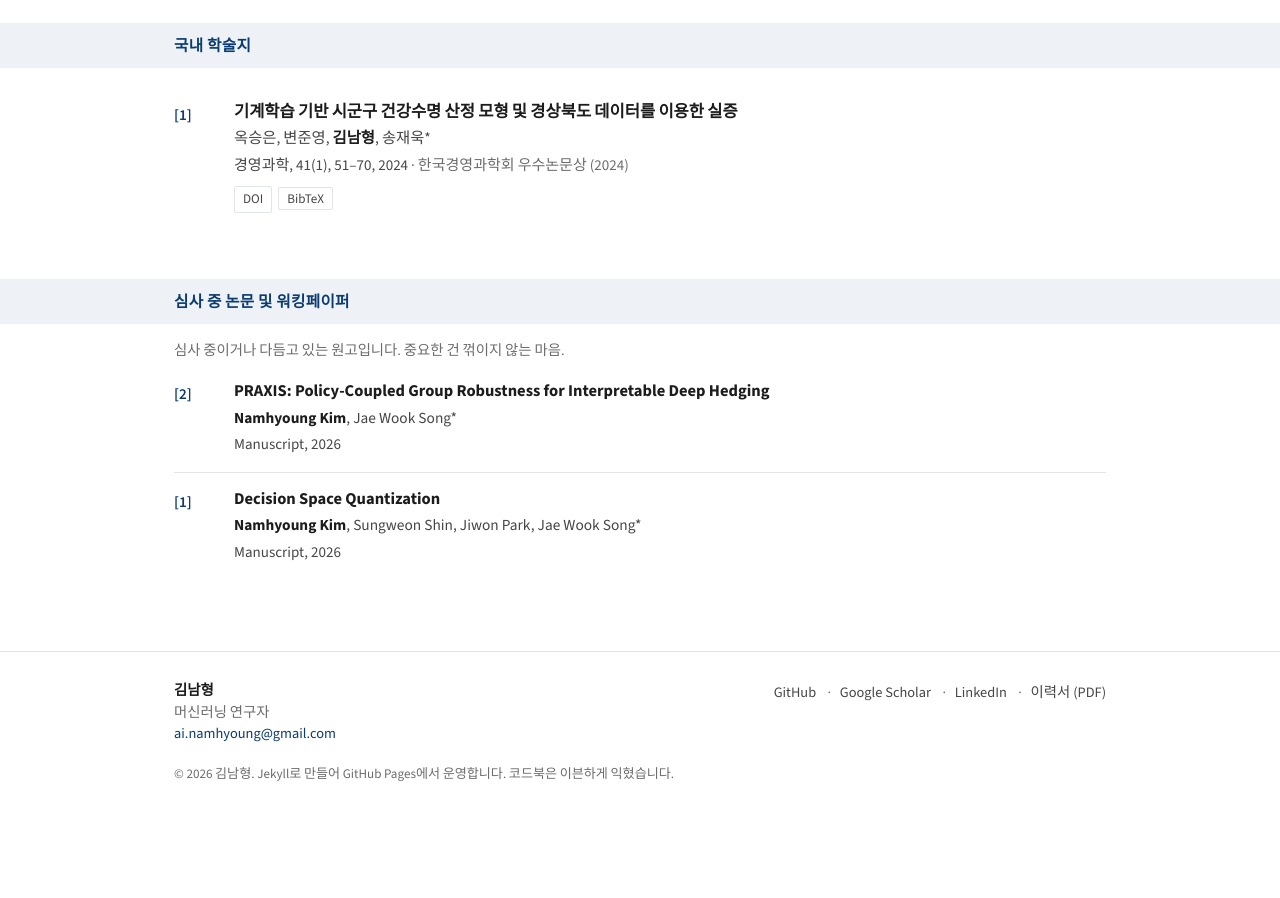
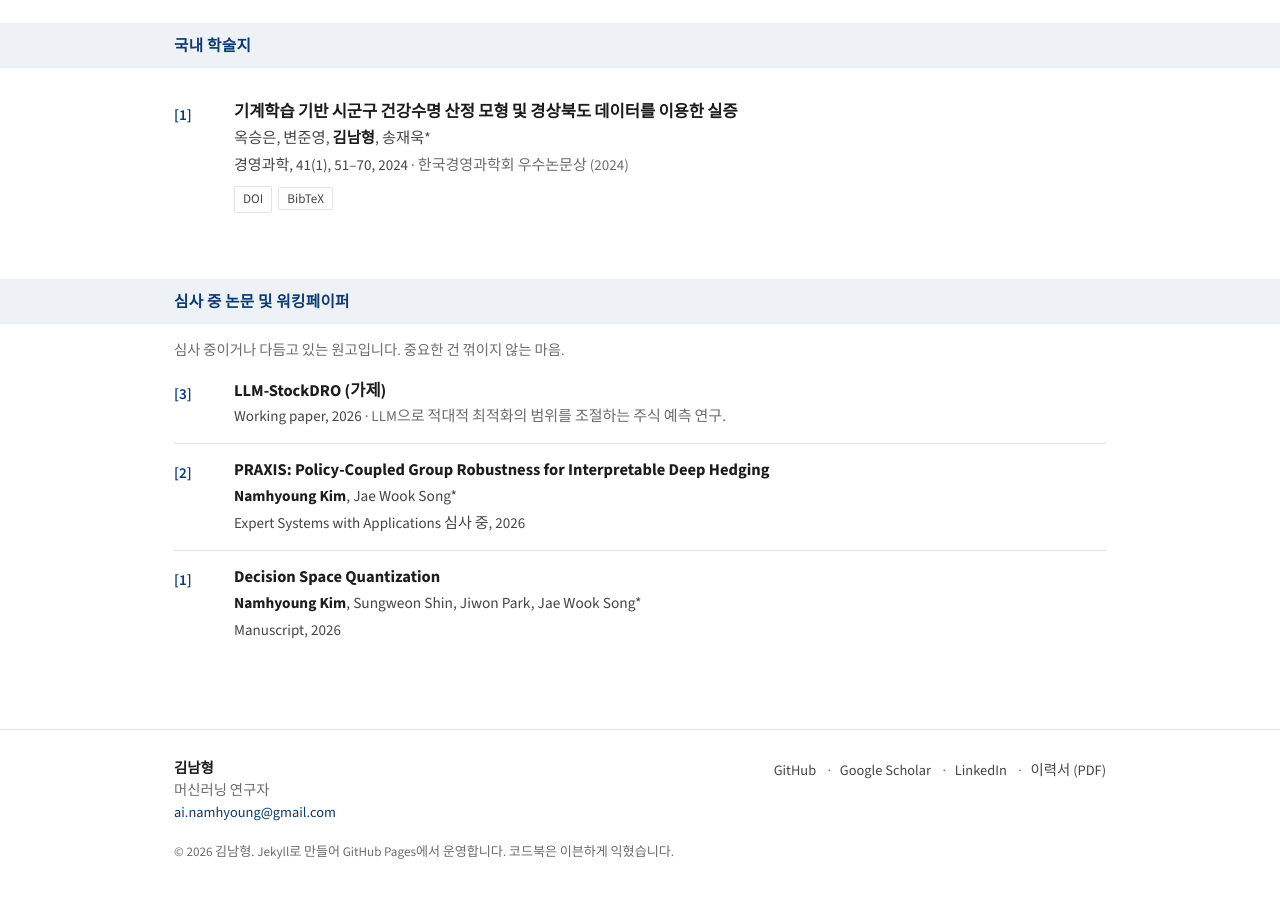
Before and after one commit to x7jeon8gi/x7jeon8gi.github.io, a Jekyll site: the page built from ko/publications.html, in a window 1280 px wide and 900 px high, scrolled down 1299 px. Built offline with Jekyll 4.4.1, drawn with Linux system fonts in a browser that asks for light colours; before the commit the page ends 2121 px from its top, so only the background shows below that.

Commit message:
Add LLM-StockDRO working paper, mark PRAXIS under review, and annotate LEXICON research

```diff
--- a/_data/publications.yml
+++ b/_data/publications.yml
@@ -181,11 +181,22 @@ domestic:
       }
 
 working_papers:
+  - id:          wp-llm-stockdro
+    title:       "LLM-StockDRO (working title)"
+    title_ko:    "LLM-StockDRO (가제)"
+    venue:       "Working paper"
+    venue_ko:    "Working paper"
+    venue_short: "Working paper"
+    year:        2026
+    note:        "LLM-guided control of the adversarial scope for stock prediction."
+    note_ko:     "LLM으로 적대적 최적화의 범위를 조절하는 주식 예측 연구."
+
   - id:          wp-praxis
     title:       "PRAXIS: Policy-Coupled Group Robustness for Interpretable Deep Hedging"
     authors:     ["Namhyoung Kim", "Jae Wook Song*"]
-    venue:       "Manuscript"
-    venue_short: "Working paper"
+    venue:       "Expert Systems with Applications (under review)"
+    venue_ko:    "Expert Systems with Applications 심사 중"
+    venue_short: "Under review"
     year:        2026
 
   - id:          wp-dsq
--- a/_includes/publication.html
+++ b/_includes/publication.html
@@ -21,12 +21,12 @@ note_ko) are used when present.
     <div class="pub-title">
       {%- if p.url -%}<a href="{{ p.url }}" target="_blank" rel="noopener">{{ p_title }}</a>{%- else -%}{{ p_title }}{%- endif -%}
     </div>
-    <div class="pub-authors">
+    {% if p_authors %}<div class="pub-authors">
       {%- for a in p_authors -%}
         {%- if a contains "Namhyoung" or a contains "김남형" -%}<strong>{{ a }}</strong>{%- else -%}{{ a }}{%- endif -%}
         {%- unless forloop.last -%}, {% endunless -%}
       {%- endfor -%}
-    </div>
+    </div>{% endif %}
     <div class="pub-venue">
       <em>{{ p_venue }}</em>
       {%- if p.date -%}, {{ p.date }}{%- elsif p.year -%}, {{ p.year }}{%- endif -%}
```
Also changed, not shown: _data/research.yml (+6 -6 lines), 4 other files.
